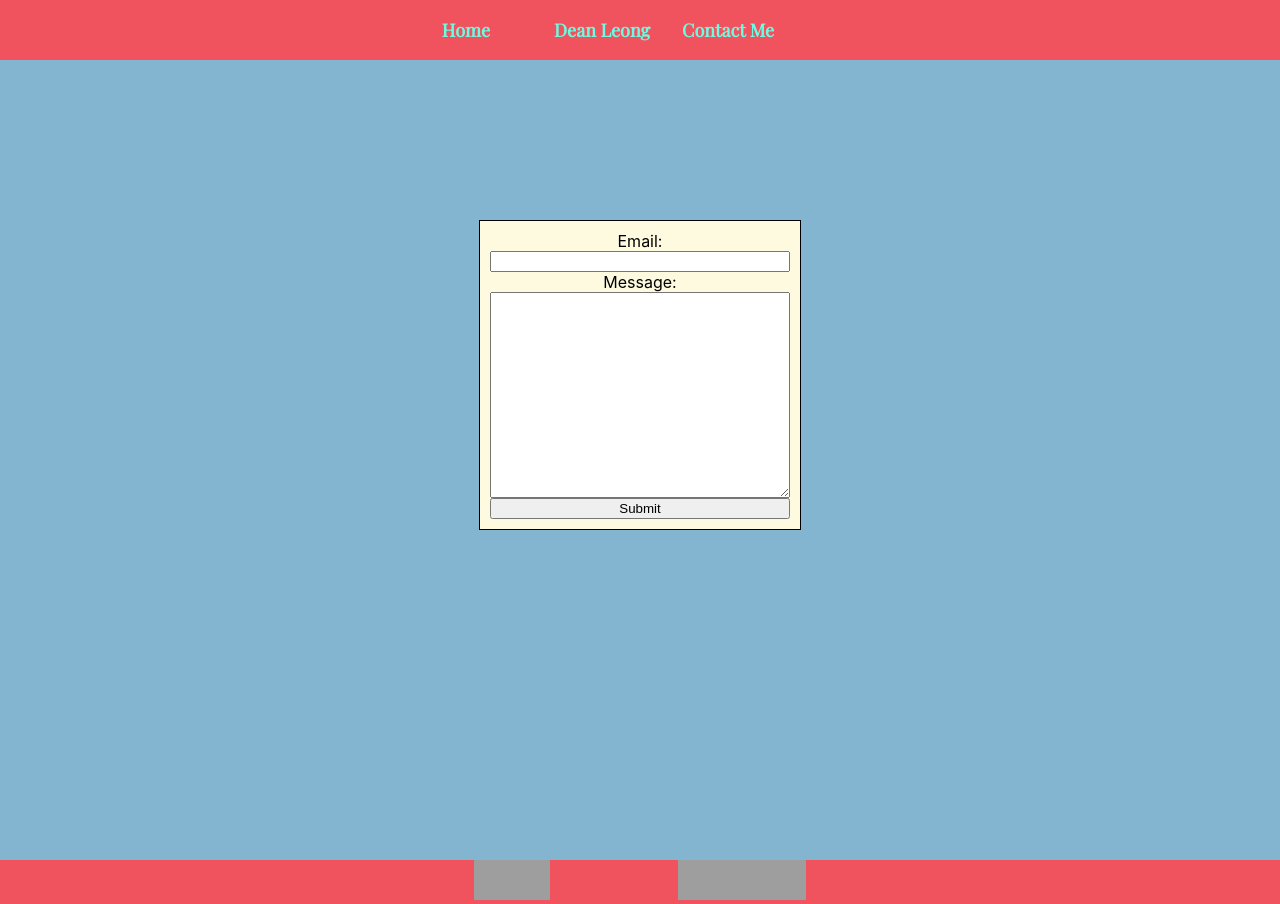
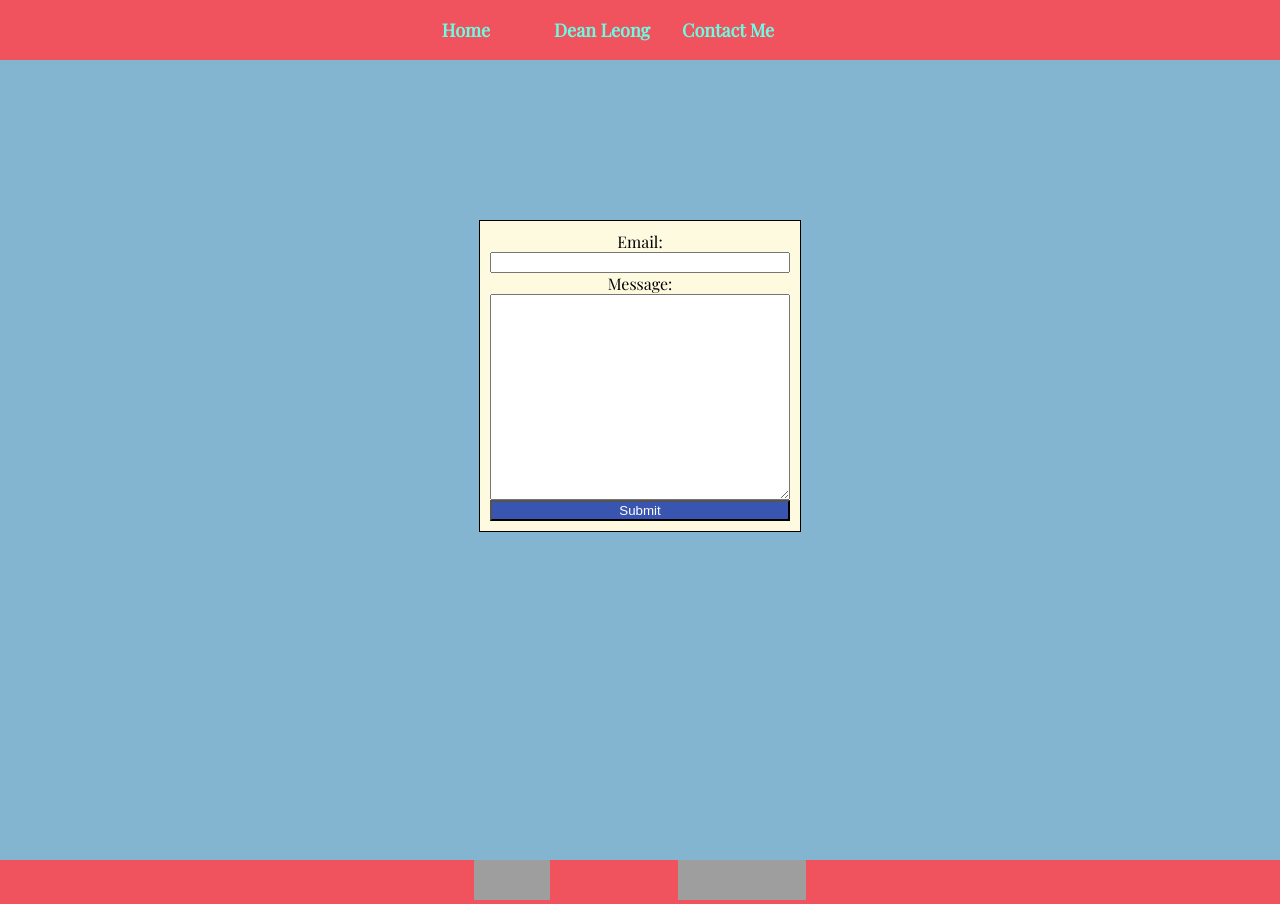
Before and after one commit to DeanLeong/leong_portfolio, a React (Create React App) app in the folder client/: page /contact in a window 1280 px wide. Built offline with nearby package versions, Linux system fonts and the light colour scheme; grey boxes are pictures that could not be loaded.

Commit message:
styling updates

```diff
--- a/client/src/App.css
+++ b/client/src/App.css
@@ -7,6 +7,7 @@
 .projects-title,
 .other-projects-title,
 .contact-me,
+.form-label,
 h2 {
   font-family: "Playfair Display", serif;
 }
--- a/client/src/screens/Contact.css
+++ b/client/src/screens/Contact.css
@@ -21,3 +21,8 @@
 .message {
   height: 25vh;
 }
+
+.submit-button {
+  background-color: rgb(57, 85, 176);
+  color: white;
+}
--- a/client/src/screens/Contact.jsx
+++ b/client/src/screens/Contact.jsx
@@ -21,11 +21,11 @@ export default class MyForm extends React.Component {
         action="https://formspree.io/f/mrgoyykw"
         method="POST"
       >
-        <label>Email:</label>
+        <label className="form-label">Email:</label>
         <input type="email" name="email" />
-        <label>Message:</label>
+        <label className="form-label">Message:</label>
         <textarea type="text" name="message" className="message"></textarea>
-        {status === "SUCCESS" ? <p>Thanks!</p> : <button>Submit</button>}
+        {status === "SUCCESS" ? <p className="form-label">Thanks!</p> : <button className="submit-button">Submit</button>}
         {status === "ERROR" && <p>Ooops! There was an error.</p>}
         </form>
       </div>
--- a/client/src/screens/Home.css
+++ b/client/src/screens/Home.css
@@ -28,7 +28,7 @@
 
 .me-img {
   border-radius: 50%;
-  height: 25vw;
+  height: 15vw;
   margin-left: 2.5vw;
   margin-top: 2.5vh;
 }
```
Also changed, not shown: 1 other file (tests, documents, lock files or other folders).
